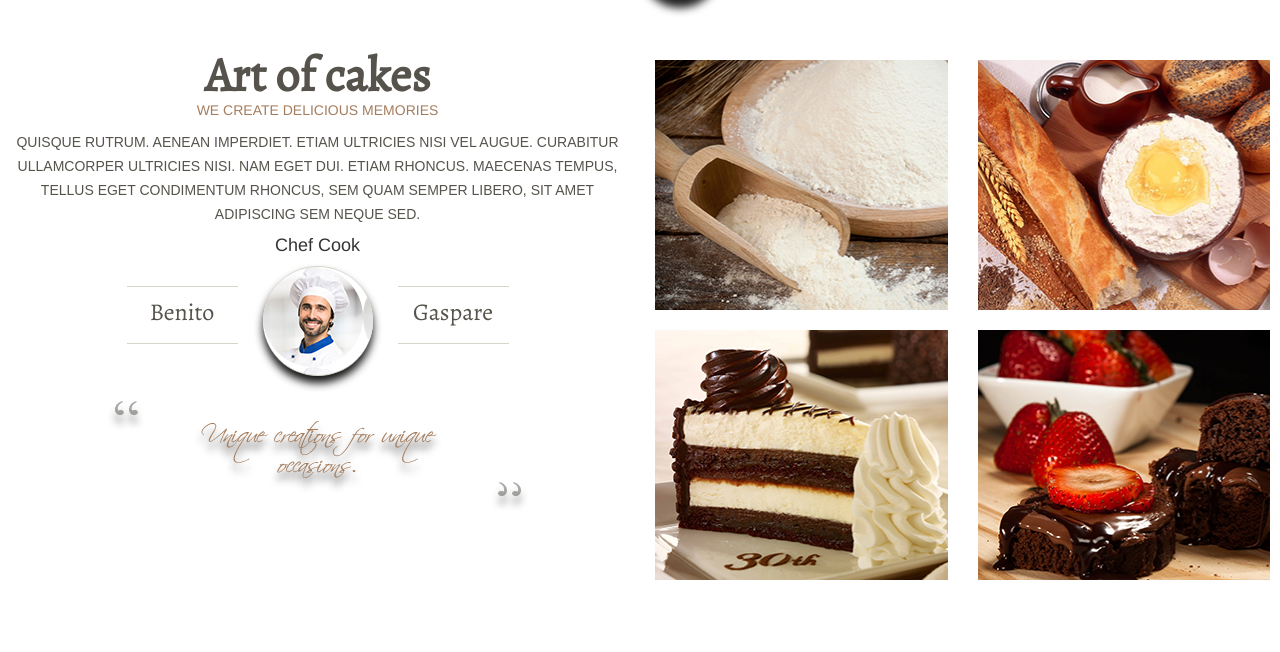
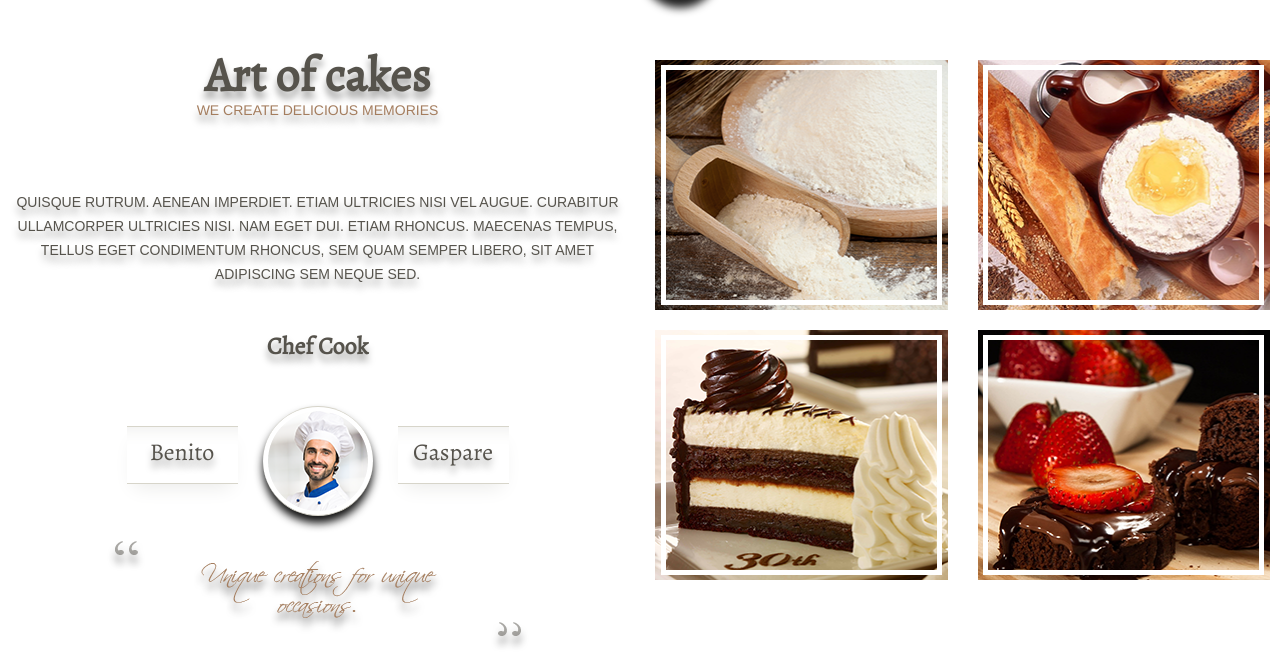
Before and after one commit to IgorRomG3/Bakery, a website: page dev/index.html in a window 1280 px wide. Shown: the part 940-1592 px from the top of the page. Before the commit the page ends 1540 px from the top, so only its background shows below. Drawn offline with nearby package versions, Linux system fonts and the light colour scheme; files that its build step writes are made by us from their sources.

Commit message:
part main completed for md screens

```diff
--- a/dev/sass/main.sass
+++ b/dev/sass/main.sass
@@ -9,16 +9,28 @@ main
         line-height: 30px
         color: #56534c
         font-size: 48px
+        text-shadow: 0 7px 7px #a2a2a1
       p
+        margin-bottom: 70px
         color: #a47d5e
         font-size: 14px
         text-transform: uppercase
+        text-shadow: 0 7px 7px #a2a2a1
       p.description
+        margin-bottom: 45px
         color: #56534c
         font-family: Arial
         font-size: 14px
         font-weight: 400
         line-height: 24px
+      h4
+        margin-bottom: 45px
+        color: #56534c
+        font-family: Alegreya
+        font-size: 24px
+        font-weight: 700
+        line-height: 30px
+        text-shadow: 0 7px 7px #a2a2a1
       ul.chef
         height: 120px
         display: inline-block
@@ -27,6 +39,7 @@ main
           width: 111px
           height: 58px
           float: left
+          box-shadow: inset 0 20px 20px -20px #eaeae8,0 10px 20px -7px #eaeae8
           border-bottom: 1px solid #d7d5ca
           border-top: 1px solid #d7d5ca
           // text style for "chef"
@@ -35,6 +48,7 @@ main
           font-size: 24px
           font-weight: 400
           line-height: 50px
+          text-shadow: 0 7px 7px #a2a2a1
           &:nth-child(2)
             margin: 0 25px
             width: 110px
@@ -43,12 +57,25 @@ main
             box-shadow: 0 7px 9px rgba(0, 0, 0, 0.93)
             background-color: #fff
             background-image: url(../img/chif-pic.png)
+            background-repeat: no-repeat
+            background-position: center
     .cackes-photoes
       .cacke
         margin-bottom: 20px
         height: 250px
+        position: relative
         background-repeat: no-repeat
         background-size: cover
+        &::before
+          content: ''
+          position: absolute
+          top: 2%
+          left: 2%
+
+          width: 96%
+          height: 96%
+          box-sizing: border-box
+          border: 5px solid #fff
       .one
         background-image: url(../img/cake-1.png)
       .two
```
Also changed, not shown: build/css/styles.main.css.
